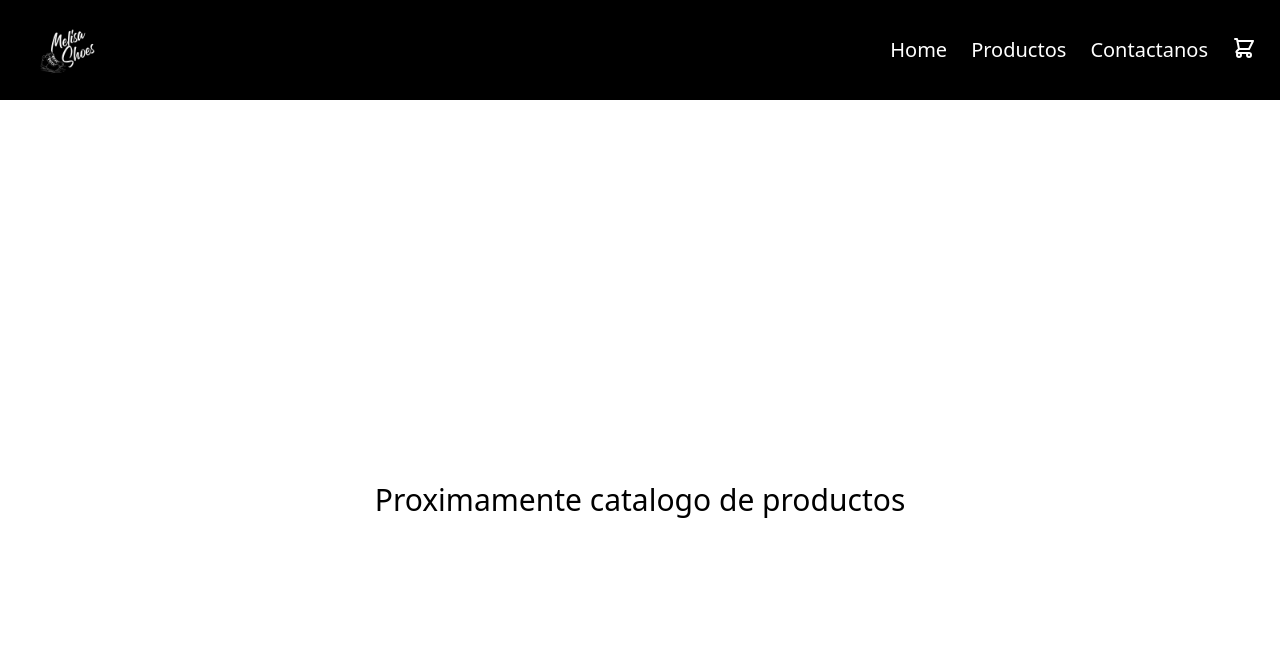
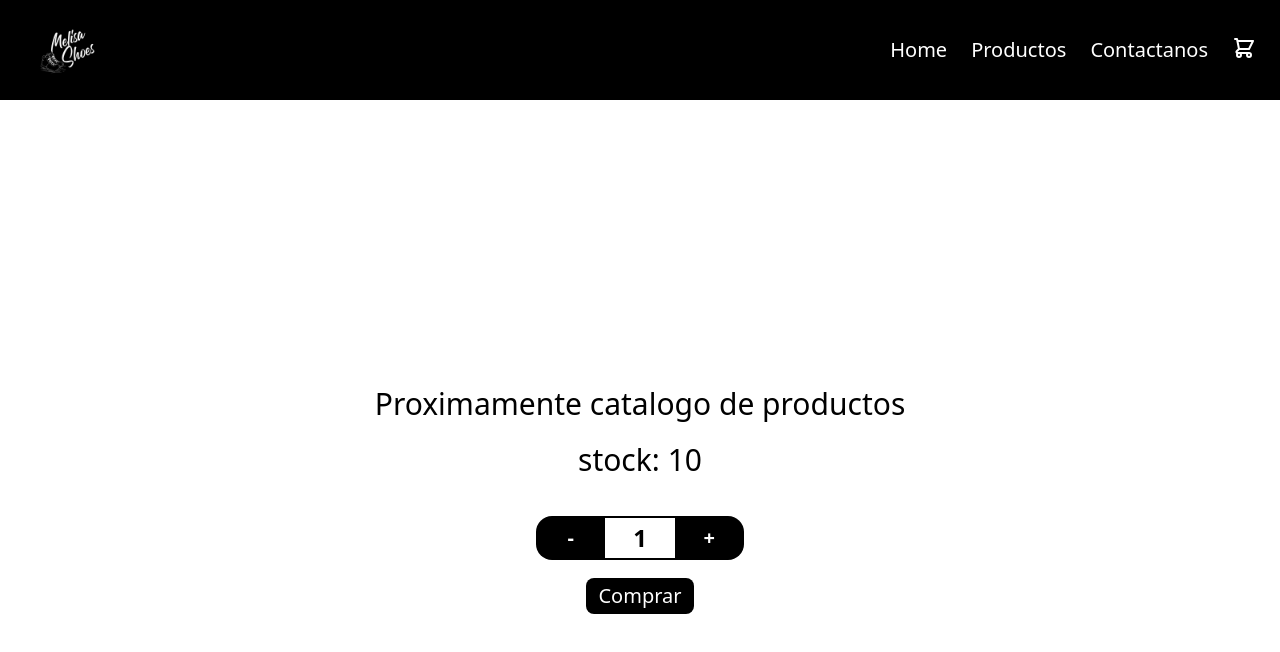
Before and after one commit to AlejandroPerezAyala/Proyecto-ReactJS, a React (Vite) app: page / in a window 1280 px wide. Shown: the top 652 px of the page. Built offline with nearby package versions, Linux system fonts and the light colour scheme.

Commit message:
Desafio de contador

```diff
--- /dev/null
+++ b/src/Components/ItemCount/ItemCount.jsx
@@ -0,0 +1,31 @@
+import { useState } from 'react'
+import React from 'react'
+
+const ItemCount = ({onAdd, initial, stock}) => {
+    const [count, setCount] = useState(initial);
+
+
+    const addCount = () => {
+        setCount(count + 1);
+    }
+
+    const removeCount = () => {
+        setCount(count - 1);
+    }
+
+
+
+    return (
+        <div className='flex flex-col justify-center items-center'>
+            <p className='text-3xl m-5 font-medium'>stock: {stock}</p>
+            <div className='grid w-52 h-20 grid-cols-3 items-center'>
+                <button className='bg-black text-white p-2 text-xl font-bold rounded-tl-2xl rounded-bl-2xl' onClick={removeCount} disabled={count == initial ? true : null}>-</button>
+                <p className='bg-white text-black font-bold p-1 text-2xl text-center border-t-black border-y-2 border-b-black disabled:hover:cursor-not-allowed'>{count}</p>
+                <button className='bg-black text-white p-2 text-xl font-bold rounded-br-2xl rounded-tr-2xl' onClick={addCount} disabled={count == stock ? true : null}>+</button>
+            </div>
+            <button className='bg-black text-white px-3 py-1 text-xl font-medium rounded-lg' onClick={() => onAdd(count)} disabled={stock == 0 ? true : null} >Comprar</button>
+        </div>
+    )
+}
+
+export default ItemCount
--- a/src/Components/ItemListContainer/ItemListContainer.jsx
+++ b/src/Components/ItemListContainer/ItemListContainer.jsx
@@ -1,9 +1,16 @@
 import React from 'react'
+import ItemCount from '../ItemCount/ItemCount'
 
 const ItemListContainer = ({title}) => {
+
+  const onAdd = (count) =>{
+    alert(`Compraste ${count} productos`);
+  }
+
   return (
-    <div className='flex justify-center items-center w-screen h-screen'>
+    <div className='flex flex-col justify-center items-center w-screen h-screen'>
         <p className='text-3xl font-medium'>{title}</p>
+        <ItemCount initial= {1} stock= {10} onAdd={onAdd} />
     </div>
   )
 }
```
